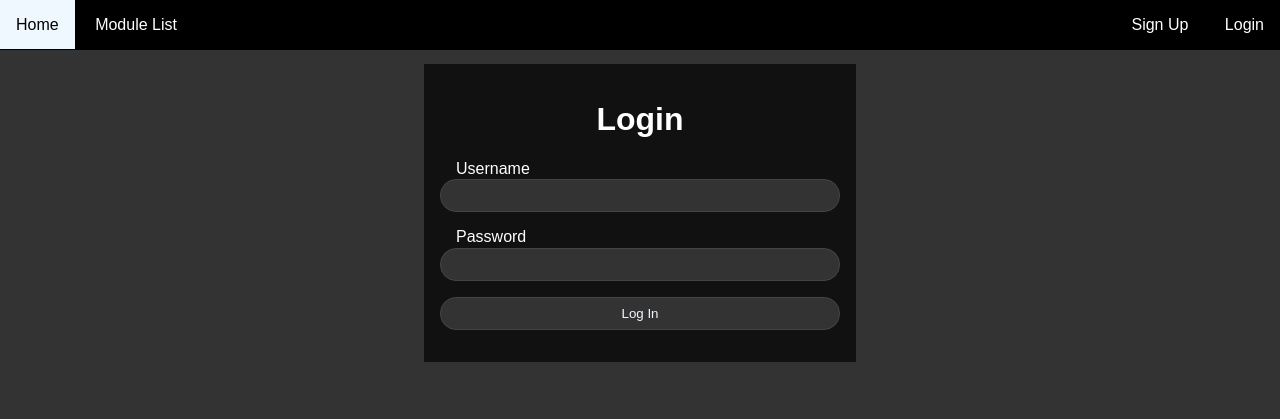
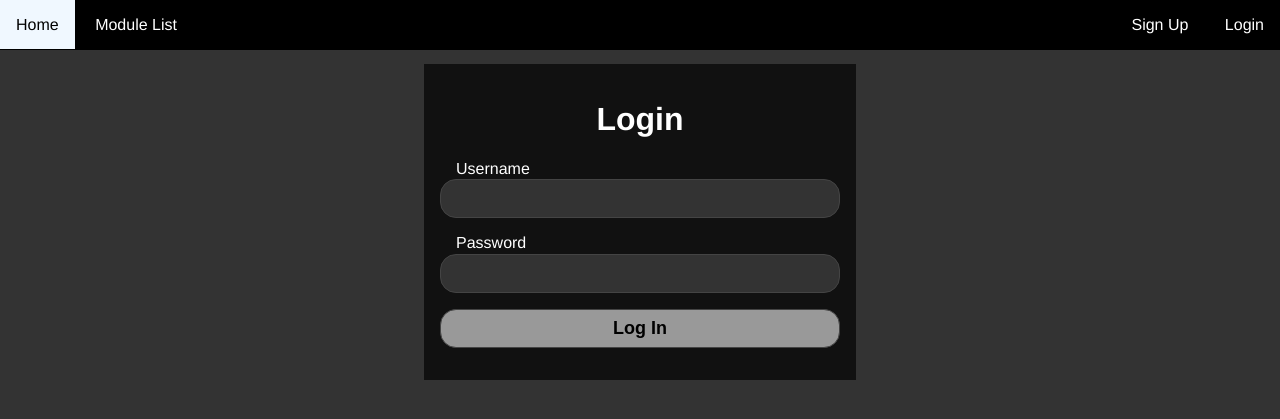
Before and after one commit to timothyf1/cmt120-flask, a Flask app: page /auth/login in a window 1280 px wide. Shown: the top 419 px of the page. Run offline with Flask 3, Linux system fonts and the light colour scheme.

Commit message:
Fix pointer when hover on buttons and other small style adjustments

```diff
--- a/portfolio/auth/static/login.css
+++ b/portfolio/auth/static/login.css
@@ -26,15 +26,20 @@ form > input {
     padding-left: 1rem;
     padding-right: 1rem;
     background-color: #333333;
-    color: aliceblue;
+    color: white;
     border: 1px solid #444444;
     border-radius: 1rem;
+    font: Helvetica;
+    font-size: large;
+}
+
+form > input[type=submit] {
+    background-color: #999999;
+    color: black;
+    font-weight: bolder;
+    cursor:pointer;
 }
 
 form > input[type=submit]:hover {
-    background-color: #888888;
+    background-color: aliceblue;
 }
-
-form > input[type=text]:focus {
-    border-color: aliceblue;
-}
--- a/portfolio/static/style.css
+++ b/portfolio/static/style.css
@@ -1,7 +1,7 @@
 body {
     margin: 0;
     padding: 0;
-    font-family: franklin_gothic_fs_bookRg,Arial,Helvetica Neue,sans-serif;
+    font-family: Helvetica,sans-serif;
     background-color: #333333;
     color: white;
 }
```
